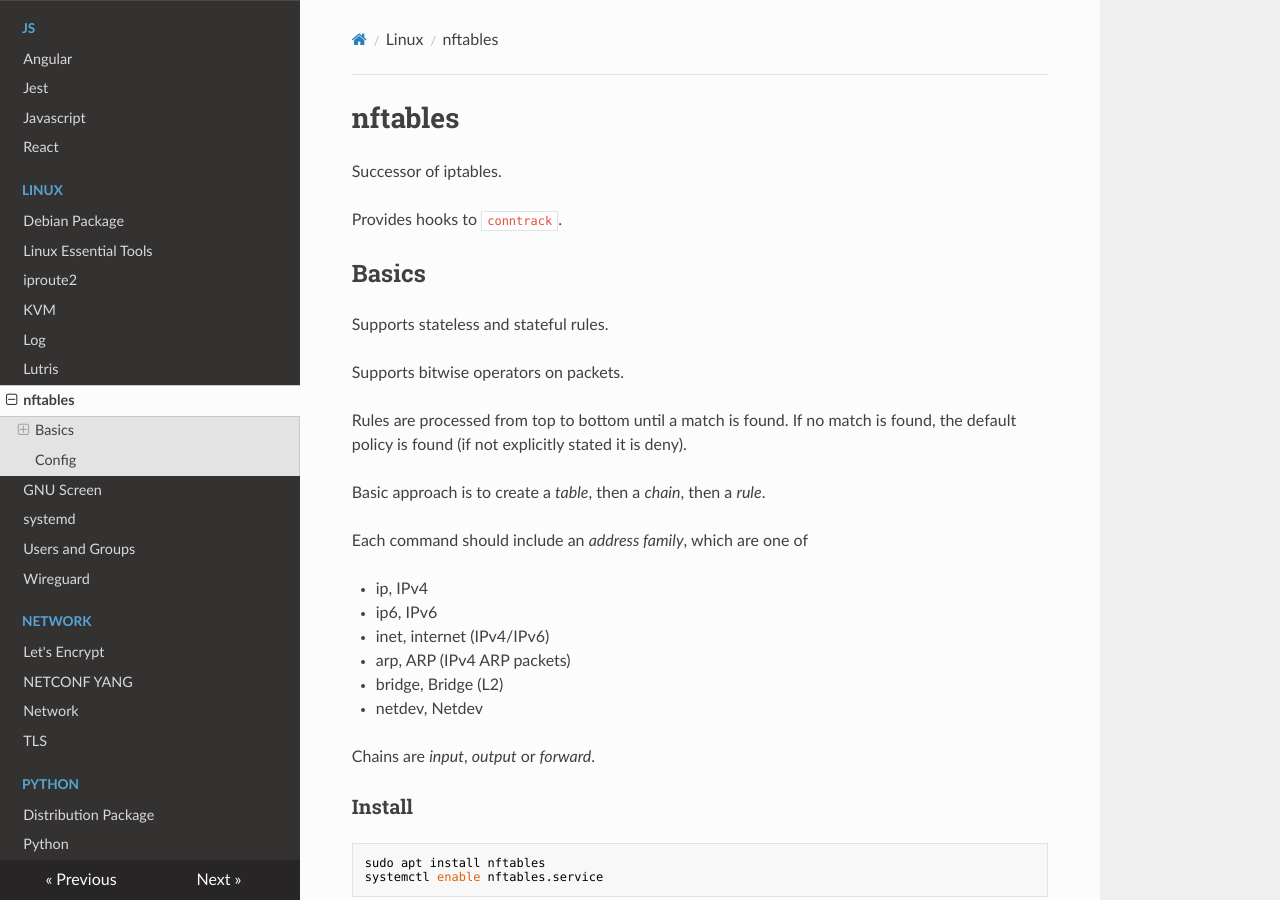
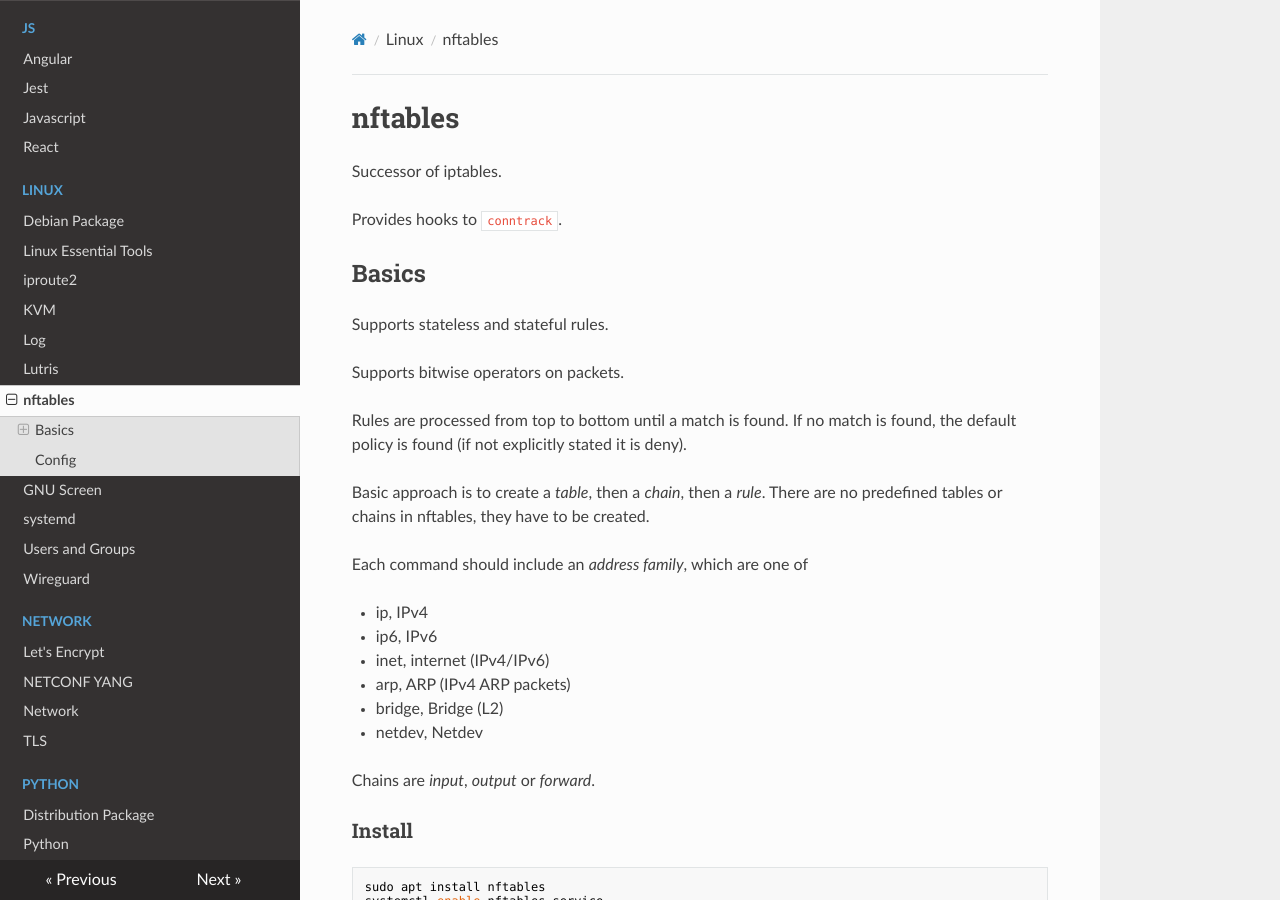
Before and after one commit to YotaYota/notes, an MkDocs documentation site: the page built from docs/linux/nftables.md, in a window 1280 px wide and 900 px high. Built offline with MkDocs 1.6.1, drawn with Linux system fonts in a browser that asks for light colours; nearby versions of some CDN libraries.

Commit message:
nft note

```diff
--- a/docs/linux/nftables.md
+++ b/docs/linux/nftables.md
@@ -13,7 +13,7 @@ Supports bitwise operators on packets.
 Rules are processed from top to bottom until a match is found.
 If no match is found, the default policy is found (if not explicitly stated it is deny).
 
-Basic approach is to create a *table*, then a *chain*, then a *rule*.
+Basic approach is to create a *table*, then a *chain*, then a *rule*. There are no predefined tables or chains in nftables, they have to be created.
 
 Each command should include an *address family*, which are one of
 
```
